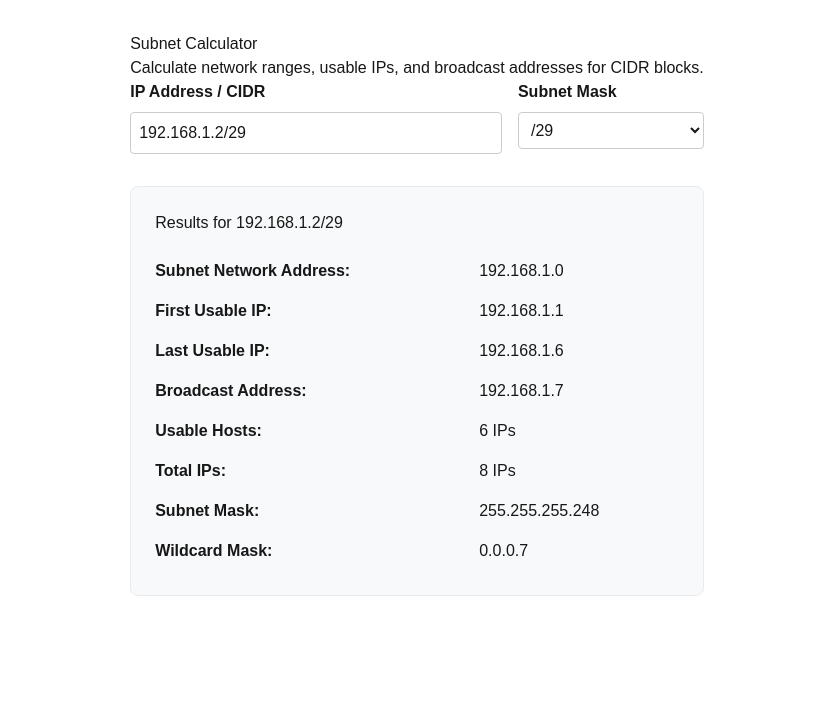
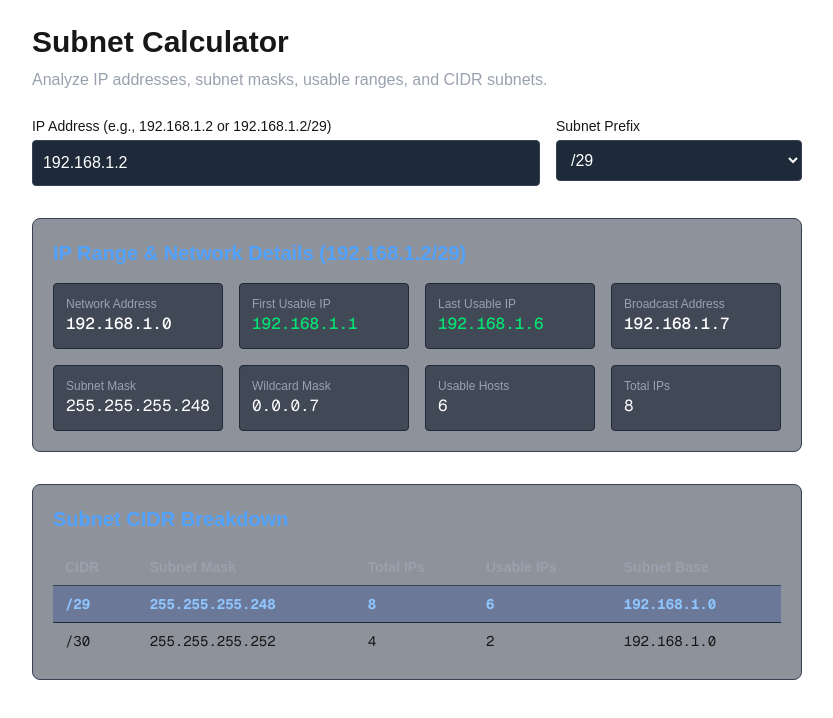
Before and after one commit to khpiang/thunderserv-tools, a Next.js app: page /subnet-calculator in a window 1280 px wide. Shown: the top 718 px of the page, without its empty margins (223-1056 px from the left). Built offline with nearby package versions, Linux system fonts and the light colour scheme.

Commit message:
Update page.tsx

```diff
--- a/app/subnet-calculator/page.tsx
+++ b/app/subnet-calculator/page.tsx
@@ -3,33 +3,25 @@
 import React, { useState } from "react";
 
 export default function SubnetCalculator() {
-  const [input, setInput] = useState("192.168.1.2/29");
-  const [ip, setIp] = useState("192.168.1.2");
+  const [ipInput, setIpInput] = useState("192.168.1.2");
   const [cidr, setCidr] = useState(29);
 
-  // Parse IP input
+  // 处理输入框变更（支持直接粘贴 192.168.1.2/29）
   const handleInputChange = (e: React.ChangeEvent<HTMLInputElement>) => {
     const val = e.target.value;
-    setInput(val);
     if (val.includes("/")) {
       const [ipPart, maskPart] = val.split("/");
-      setIp(ipPart);
+      setIpInput(ipPart);
       const maskNum = parseInt(maskPart, 10);
-      if (!isNaN(maskNum) && maskNum >= 0 && maskNum <= 32) {
+      if (!isNaN(maskNum) && maskNum >= 8 && maskNum <= 32) {
         setCidr(maskNum);
       }
     } else {
-      setIp(val);
+      setIpInput(val);
     }
   };
 
-  const handleCidrChange = (e: React.ChangeEvent<HTMLSelectElement>) => {
-    const newCidr = parseInt(e.target.value, 10);
-    setCidr(newCidr);
-    setInput(`${ip}/${newCidr}`);
-  };
-
-  // Convert IP string to 32-bit integer
+  // IP 转 32位 整数
   const ipToInt = (ipStr: string): number | null => {
     const parts = ipStr.trim().split(".");
     if (parts.length !== 4) return null;
@@ -42,7 +34,7 @@ export default function SubnetCalculator() {
     return num >>> 0;
   };
 
-  // Convert 32-bit integer to IP string
+  // 整数转 IP
   const intToIp = (num: number): string => {
     return [
       (num >>> 24) & 255,
@@ -52,9 +44,9 @@ export default function SubnetCalculator() {
     ].join(".");
   };
 
-  // Calculate subnet details
-  const calculateSubnet = () => {
-    const ipNum = ipToInt(ip);
+  // 计算单一 IP/子网详情
+  const calculateDetails = () => {
+    const ipNum = ipToInt(ipInput);
     if (ipNum === null) return null;
 
     const maskNum = cidr === 0 ? 0 : (~0 << (32 - cidr)) >>> 0;
@@ -62,11 +54,11 @@ export default function SubnetCalculator() {
     const networkNum = (ipNum & maskNum) >>> 0;
     const broadcastNum = (networkNum | wildcardNum) >>> 0;
 
-    let totalHosts = Math.pow(2, 32 - cidr);
-    let usableHosts = cidr >= 31 ? (cidr === 31 ? 2 : 1) : totalHosts - 2;
+    const totalHosts = Math.pow(2, 32 - cidr);
+    const usableHosts = cidr >= 31 ? (cidr === 31 ? 2 : 1) : totalHosts - 2;
 
-    let firstUsable = cidr >= 31 ? networkNum : networkNum + 1;
-    let lastUsable = cidr >= 31 ? broadcastNum : broadcastNum - 1;
+    const firstUsable = cidr >= 31 ? networkNum : networkNum + 1;
+    const lastUsable = cidr >= 31 ? broadcastNum : broadcastNum - 1;
 
     return {
       network: intToIp(networkNum),
@@ -80,37 +72,66 @@ export default function SubnetCalculator() {
     };
   };
 
-  const result = calculateSubnet();
+  // 保留原有的 CIDR 切分表格逻辑
+  const generateSubnetTable = () => {
+    const ipNum = ipToInt(ipInput);
+    if (ipNum === null) return [];
+
+    const currentMask = cidr === 0 ? 0 : (~0 << (32 - cidr)) >>> 0;
+    const baseNetwork = (ipNum & currentMask) >>> 0;
+
+    const list = [];
+    for (let prefix = cidr; prefix <= 30; prefix++) {
+      const subnetMask = prefix === 0 ? 0 : (~0 << (32 - prefix)) >>> 0;
+      const totalIPs = Math.pow(2, 32 - prefix);
+      const usableIPs = prefix >= 31 ? (prefix === 31 ? 2 : 1) : totalIPs - 2;
+      const network = intToIp(baseNetwork);
+      const netmask = intToIp(subnetMask);
+
+      list.push({
+        prefix: `/${prefix}`,
+        netmask,
+        totalIPs,
+        usableIPs,
+        network,
+      });
+    }
+    return list;
+  };
+
+  const details = calculateDetails();
+  const subnetTable = generateSubnetTable();
 
   return (
-    <div style={{ padding: "2rem", maxWidth: "800px", margin: "0 auto", fontFamily: "sans-serif" }}>
-      <h1>Subnet Calculator</h1>
-      <p>Calculate network ranges, usable IPs, and broadcast addresses for CIDR blocks.</p>
+    <div className="max-w-4xl mx-auto p-6">
+      <h1 className="text-3xl font-bold mb-2">Subnet Calculator</h1>
+      <p className="text-gray-400 mb-6">
+        Analyze IP addresses, subnet masks, usable ranges, and CIDR subnets.
+      </p>
 
-      <div style={{ display: "grid", gap: "1rem", marginBottom: "2rem", gridTemplateColumns: "2fr 1fr" }}>
-        <div>
-          <label style={{ display: "block", marginBottom: "0.5rem", fontWeight: "bold" }}>
-            IP Address / CIDR
+      {/* 输入框区域 */}
+      <div className="grid grid-cols-1 md:grid-cols-3 gap-4 mb-8">
+        <div className="md:col-span-2">
+          <label className="block text-sm font-medium mb-1">
+            IP Address (e.g., 192.168.1.2 or 192.168.1.2/29)
           </label>
           <input
             type="text"
-            value={input}
+            value={ipInput}
             onChange={handleInputChange}
-            placeholder="e.g. 192.168.1.2/29"
-            style={{ width: "100%", padding: "0.5rem", fontSize: "1rem", borderRadius: "4px", border: "1px solid #ccc" }}
+            placeholder="192.168.1.2/29"
+            className="w-full p-2.5 rounded bg-gray-800 border border-gray-700 text-white focus:outline-none focus:border-blue-500"
           />
         </div>
 
         <div>
-          <label style={{ display: "block", marginBottom: "0.5rem", fontWeight: "bold" }}>
-            Subnet Mask
-          </label>
+          <label className="block text-sm font-medium mb-1">Subnet Prefix</label>
           <select
             value={cidr}
-            onChange={handleCidrChange}
-            style={{ width: "100%", padding: "0.5rem", fontSize: "1rem", borderRadius: "4px", border: "1px solid #ccc" }}
+            onChange={(e) => setCidr(parseInt(e.target.value, 10))}
+            className="w-full p-2.5 rounded bg-gray-800 border border-gray-700 text-white focus:outline-none focus:border-blue-500"
           >
-            {[24, 25, 26, 27, 28, 29, 30].map((prefix) => (
+            {Array.from({ length: 23 }, (_, i) => i + 8).map((prefix) => (
               <option key={prefix} value={prefix}>
                 /{prefix}
               </option>
@@ -119,48 +140,88 @@ export default function SubnetCalculator() {
         </div>
       </div>
 
-      {result ? (
-        <div style={{ background: "#f8f9fa", padding: "1.5rem", borderRadius: "8px", border: "1px solid #e9ecef" }}>
-          <h2>Results for {ip}/{cidr}</h2>
-          <table style={{ width: "100%", borderCollapse: "collapse", marginTop: "1rem" }}>
-            <tbody>
-              <tr>
-                <td style={{ padding: "0.5rem 0", fontWeight: "bold" }}>Subnet Network Address:</td>
-                <td>{result.network}</td>
-              </tr>
-              <tr>
-                <td style={{ padding: "0.5rem 0", fontWeight: "bold" }}>First Usable IP:</td>
-                <td>{result.firstUsable}</td>
-              </tr>
-              <tr>
-                <td style={{ padding: "0.5rem 0", fontWeight: "bold" }}>Last Usable IP:</td>
-                <td>{result.lastUsable}</td>
-              </tr>
-              <tr>
-                <td style={{ padding: "0.5rem 0", fontWeight: "bold" }}>Broadcast Address:</td>
-                <td>{result.broadcast}</td>
-              </tr>
-              <tr>
-                <td style={{ padding: "0.5rem 0", fontWeight: "bold" }}>Usable Hosts:</td>
-                <td>{result.usableHosts.toLocaleString()} IPs</td>
-              </tr>
-              <tr>
-                <td style={{ padding: "0.5rem 0", fontWeight: "bold" }}>Total IPs:</td>
-                <td>{result.totalHosts.toLocaleString()} IPs</td>
-              </tr>
-              <tr>
-                <td style={{ padding: "0.5rem 0", fontWeight: "bold" }}>Subnet Mask:</td>
-                <td>{result.netmask}</td>
-              </tr>
-              <tr>
-                <td style={{ padding: "0.5rem 0", fontWeight: "bold" }}>Wildcard Mask:</td>
-                <td>{result.wildcard}</td>
-              </tr>
-            </tbody>
-          </table>
+      {details ? (
+        <div className="space-y-8">
+          {/* 1. IP 详细解析卡片 */}
+          <div className="bg-gray-800/50 border border-gray-700 rounded-lg p-5">
+            <h2 className="text-xl font-semibold mb-4 text-blue-400">
+              IP Range & Network Details ({ipInput}/{cidr})
+            </h2>
+            <div className="grid grid-cols-1 sm:grid-cols-2 md:grid-cols-4 gap-4">
+              <div className="bg-gray-900/60 p-3 rounded border border-gray-800">
+                <div className="text-xs text-gray-400">Network Address</div>
+                <div className="text-base font-mono font-medium text-white">{details.network}</div>
+              </div>
+              <div className="bg-gray-900/60 p-3 rounded border border-gray-800">
+                <div className="text-xs text-gray-400">First Usable IP</div>
+                <div className="text-base font-mono font-medium text-green-400">{details.firstUsable}</div>
+              </div>
+              <div className="bg-gray-900/60 p-3 rounded border border-gray-800">
+                <div className="text-xs text-gray-400">Last Usable IP</div>
+                <div className="text-base font-mono font-medium text-green-400">{details.lastUsable}</div>
+              </div>
+              <div className="bg-gray-900/60 p-3 rounded border border-gray-800">
+                <div className="text-xs text-gray-400">Broadcast Address</div>
+                <div className="text-base font-mono font-medium text-white">{details.broadcast}</div>
+              </div>
+
+              <div className="bg-gray-900/60 p-3 rounded border border-gray-800">
+                <div className="text-xs text-gray-400">Subnet Mask</div>
+                <div className="text-base font-mono text-white">{details.netmask}</div>
+              </div>
+              <div className="bg-gray-900/60 p-3 rounded border border-gray-800">
+                <div className="text-xs text-gray-400">Wildcard Mask</div>
+                <div className="text-base font-mono text-white">{details.wildcard}</div>
+              </div>
+              <div className="bg-gray-900/60 p-3 rounded border border-gray-800">
+                <div className="text-xs text-gray-400">Usable Hosts</div>
+                <div className="text-base font-mono text-white">{details.usableHosts.toLocaleString()}</div>
+              </div>
+              <div className="bg-gray-900/60 p-3 rounded border border-gray-800">
+                <div className="text-xs text-gray-400">Total IPs</div>
+                <div className="text-base font-mono text-white">{details.totalHosts.toLocaleString()}</div>
+              </div>
+            </div>
+          </div>
+
+          {/* 2. 保留原有的 CIDR 对比表格 */}
+          <div className="bg-gray-800/50 border border-gray-700 rounded-lg p-5">
+            <h2 className="text-xl font-semibold mb-4 text-blue-400">
+              Subnet CIDR Breakdown
+            </h2>
+            <div className="overflow-x-auto">
+              <table className="w-full text-left border-collapse">
+                <thead>
+                  <tr className="border-b border-gray-700 text-gray-400 text-sm">
+                    <th className="py-2 px-3">CIDR</th>
+                    <th className="py-2 px-3">Subnet Mask</th>
+                    <th className="py-2 px-3">Total IPs</th>
+                    <th className="py-2 px-3">Usable IPs</th>
+                    <th className="py-2 px-3">Subnet Base</th>
+                  </tr>
+                </thead>
+                <tbody className="divide-y divide-gray-800 text-sm font-mono">
+                  {subnetTable.map((item) => (
+                    <tr
+                      key={item.prefix}
+                      className={item.prefix === `/${cidr}` ? "bg-blue-900/30 text-blue-300 font-bold" : "hover:bg-gray-800/40"}
+                    >
+                      <td className="py-2 px-3">{item.prefix}</td>
+                      <td className="py-2 px-3">{item.netmask}</td>
+                      <td className="py-2 px-3">{item.totalIPs.toLocaleString()}</td>
+                      <td className="py-2 px-3">{item.usableIPs.toLocaleString()}</td>
+                      <td className="py-2 px-3">{item.network}</td>
+                    </tr>
+                  ))}
+                </tbody>
+              </table>
+            </div>
+          </div>
         </div>
       ) : (
-        <p style={{ color: "red" }}>Please enter a valid IP address (e.g., 192.168.1.2).</p>
+        <div className="p-4 bg-red-900/30 border border-red-700 text-red-300 rounded">
+          Please enter a valid IP address (e.g., 192.168.1.2 or 192.168.1.2/29).
+        </div>
       )}
     </div>
   );
```
